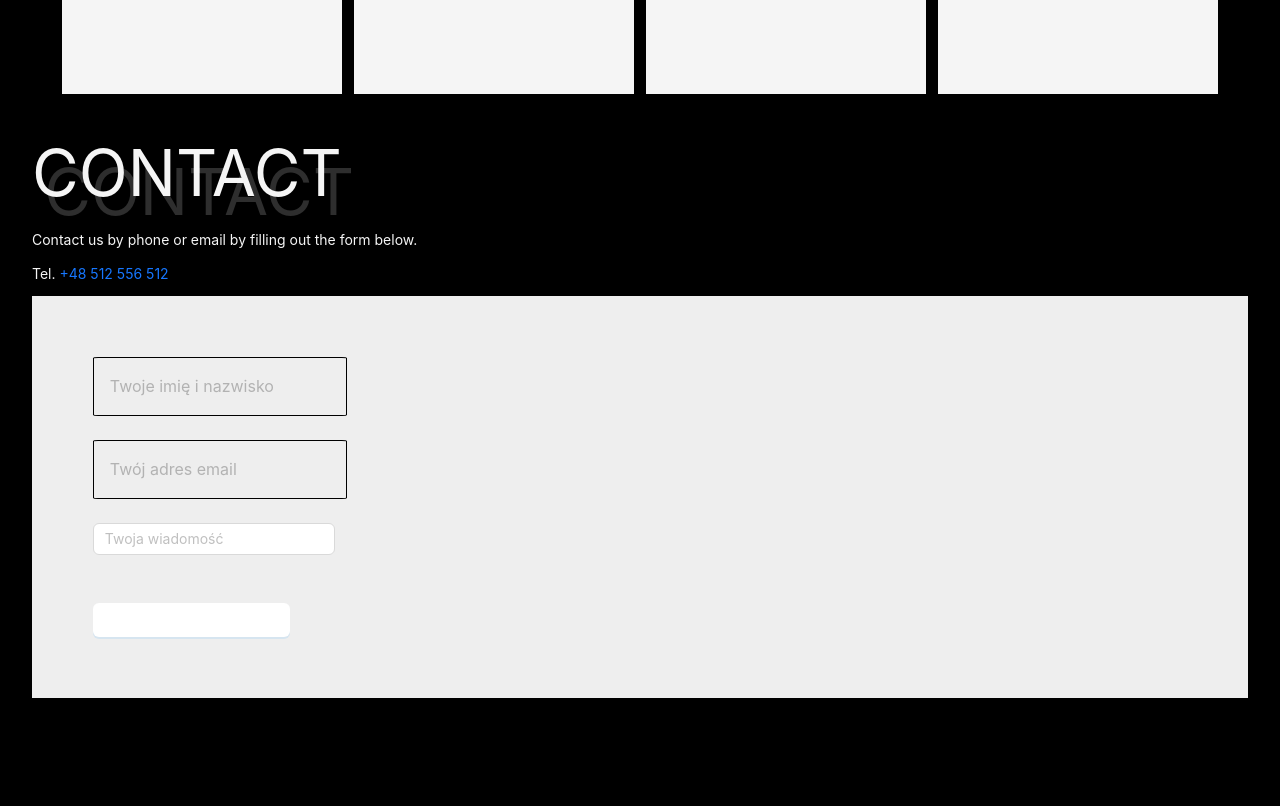
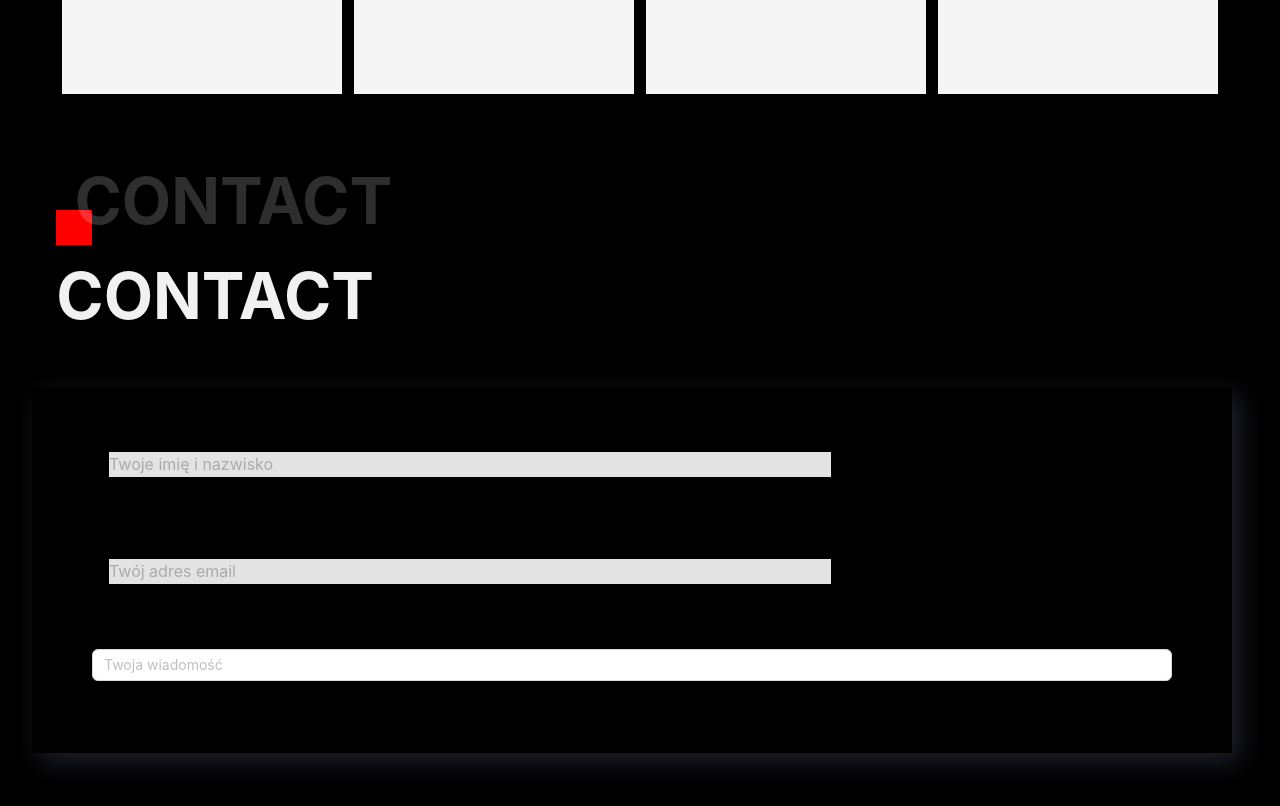
Before and after one commit to mateusz-stelmasiak/Website-Game-FakeAdvertisment, a React (Create React App) app in the folder emakreting-bullel/: page / in a window 1280 px wide. Shown: the part 1960-2766 px from the top of the page. Before the commit the page ends 2738 px from the top, so only its background shows below. Built offline with nearby package versions, Linux system fonts and the light colour scheme; the HTML template or start-up script is replaced by a standard one.

Commit message:
Contact init

```diff
--- a/emakreting-bullel/package.json
+++ b/emakreting-bullel/package.json
@@ -15,6 +15,8 @@
     "react-dom": "^18.2.0",
     "react-player": "^2.12.0",
     "react-scripts": "5.0.1",
+    "react-slick": "^0.29.0",
+    "slick-carousel": "^1.8.1",
     "typescript": "^4.4.2",
     "web-vitals": "^2.1.0"
   },
--- a/emakreting-bullel/src/components/contactForm/Contact.css
+++ b/emakreting-bullel/src/components/contactForm/Contact.css
@@ -1,5 +1,17 @@
+:root{
+    --text-color: #e3e3e3;
+    --primary-color:#f1f1f1;
+    --secondary-color:red;
+    --bg-color:black;
+}
+
+.Contact{
+    display: flex;
+    justify-content: space-around;
+}
+
 .Contact button{
-    background-color: white;
+    background-color: var(--text-color);
     padding: 1rem 4rem;
     font-size: 1.5rem;
     margin-top: 1.5rem;
@@ -10,7 +22,7 @@
     flex-wrap: wrap;
     flex-direction: column;
     align-items: flex-start;
-    background-color: #eeeeee;
+    background-color: var(--bg-color);
     padding: 5% 5%;
     margin-bottom: 5rem;
 }
@@ -18,9 +30,10 @@
 .Contact .form-group{
     width: 100%;
     margin-bottom: 1.5rem;
+    background-color: var(--text-color);
 }
 
-.Contact .form-label{
+.Contact .f{
     display: block;
     margin-bottom: 0.5rem;
     color: whitesmoke;
@@ -38,7 +51,7 @@
     background-clip: content-box;
     border: 1.5px black solid;
     border-radius: 2%;
-    background-color: transparent;
+    background-color: var(--text-color);
     text-align: left;
     padding: 1rem 1rem;
     -webkit-transition: all 0.30s ease-in-out;
@@ -53,3 +66,176 @@
     font-family: Arial, sans-serif;
     resize: vertical;
 }
+
+.contactSectionContainer {
+    display: flex;
+    flex-wrap: wrap;
+    flex-direction: row;
+    column-gap: 5rem;
+    align-items: center;
+    justify-content: flex-start;
+    padding: 2rem 0 7rem;
+}
+
+.contactContainer {
+    width: min(100%, 75rem);
+    background-color: var(--bg-color);
+    box-shadow: 8px 8px 24px 0px rgba(66, 68, 90, 0.50);
+    position: relative;
+    z-index: 2;
+}
+
+.contactContainer button {
+    border:none;
+    background-color: var(--text-color) !important;
+    color: black;
+    cursor: pointer;
+    padding: 0.7rem 5rem;
+    font-size: 1.5rem;
+    border-radius: 2rem;
+}
+.textContainer svg path{
+    fill:var(--primary-color);
+    transform: scale(2);
+}
+.textContainer svg{
+    opacity: 0.4;
+    margin-top: -25%
+}
+
+.contactContainer form {
+    display: flex;
+    flex-wrap: wrap;
+    row-gap: 1.5rem;
+    flex-direction: column;
+    align-items: flex-start;
+    padding: 3rem 5%;
+}
+
+.contactContainer form div {
+    width: 100%;
+}
+
+
+
+.contactContainer input[type=text], .contactContainer input[type=email], .contactContainer textarea {
+    width: 70%;
+    font-size: 1rem;
+    outline: none;
+    -webkit-appearance: none;
+    appearance: none;
+
+    background-clip: content-box;
+    border: 1px black solid;
+    border-radius: 2%;
+    background-color: var(--text-color);
+    text-align: left;
+    padding: 1rem 1rem;
+    -webkit-transition: all 0.30s ease-in-out;
+    -moz-transition: all 0.30s ease-in-out;
+    -ms-transition: all 0.30s ease-in-out;
+    -o-transition: all 0.30s ease-in-out;
+    color: black;
+}
+
+.contactContainer textarea {
+    width: 90%;
+    font-family: Arial, sans-serif;
+    resize: vertical;
+}
+
+.textContainer {
+    display: flex;
+    align-items: flex-start;
+    position: relative;
+
+}
+
+
+.titleText {
+    padding: 0.5rem 0;
+    z-index: 2;
+    position: relative;
+    writing-mode: vertical-rl;
+    text-orientation: upright;
+    font-size: 3rem;
+    font-weight: 715;
+    color: var(--primary-color);
+    margin: unset;
+}
+
+
+.titleText:after {
+    content: "";
+    display: inline-block;
+    background-color: var(--secondary-color);
+    width: 9px;
+    height: 100%;
+    margin-right: -1rem;
+}
+.icon{
+    position: relative;
+    z-index: 2;
+}
+
+@media only screen and (max-width: 400px) {
+    .titleText:before {
+        width: 0.8rem;
+        margin-right: 0.25rem;
+    }
+}
+
+.titleBackgroundBlur{
+    display:none;
+}
+
+@media only screen and (max-width: 1400px) {
+    .titleText {
+        writing-mode: unset;
+        text-orientation: unset;
+    }
+
+    .titleText:after {
+        all: unset;
+    }
+
+    .titleText:before {
+        content: "";
+        display: inline-block;
+        background-color: var(--secondary-color);
+        width: 2.2rem;
+        height: 2.2rem;
+        margin-right: 1rem;
+    }
+
+    .textContainer {
+        order: -1;
+        padding: 2% 2%;
+    }
+
+
+    .textContainer svg {
+        margin-top: -5%;
+    }
+    .titleBackgroundBlur{
+        display:block;
+        position: absolute;
+        top: -1rem;
+        left: 0;
+        z-index: 1;
+        background-color: var(--section-color);
+        filter: blur(3rem);
+        opacity: .95;
+        right: 0;
+        bottom: -1rem;
+    }
+}
+
+.contactSectionContainer .aboutHeaderDecoration{
+    transform: translateX(15px) translateY(-115px);
+}
+@media only screen and (max-width: 800px) {
+    .contactContainer input[type=text], .contactContainer input[type=email], .contactContainer textarea {
+        width: 100%;
+    }
+}
--- a/emakreting-bullel/src/components/contactForm/Contact.tsx
+++ b/emakreting-bullel/src/components/contactForm/Contact.tsx
@@ -6,24 +6,25 @@ const emailRegex = /[a-z0-9!#$%&'*+/=?^_`{|}~-]+(?:\.[a-z0-9!#$%&'*+/=?^_`{|}~-]
 const sendContactMsgPath = "/PhpScripts/sendContactMsg.php"
 
 function Contact({}) {
+
     const [feedback, setFeedback] = useState<any>("");
     const [name, setName] = useState("");
     const [email, setEmail] = useState("");
     const [msg, setMsg] = useState("");
 
-    function inputEmail(mail:string) {
+    function inputEmail(mail: string) {
         if (mail.length > 256) return;
         setFeedback("");
         setEmail(mail);
     }
 
-    function inputName(name:string) {
+    function inputName(name: string) {
         if (name.length > 50) return;
         setFeedback("");
         setName(name);
     }
 
-    function inputMsg(msg:string) {
+    function inputMsg(msg: string) {
         if (msg.length > 500) {
             setFeedback("Wiadomość zbyt długa!");
             return;
@@ -38,7 +39,7 @@ function Contact({}) {
         setEmail("");
     }
 
-    async function sendMsg(event:any) {
+    async function sendMsg(event: any) {
         event.preventDefault();
 
         //validate email
@@ -78,19 +79,9 @@ function Contact({}) {
 
 
     return (
-        <div className="InfoPage Contact">
-            <div className={"aboutHeader"}>
-                CONTACT
-                <div className={"aboutHeaderDecoration"}>
-                    CONTACT
-                </div>
-            </div>
-            <p>
-                Contact us by phone or email by filling out the form below.
-                <br/><br/>Tel. <a href="tel:+48888888888">+48 512 556 512</a>
-            </p>
+        <section className={"contactSectionContainer"} id="contact">
 
-
+            <div className={"contactContainer"}>
                 <Form>
                     <Form.Item>
                         <Input
@@ -98,7 +89,9 @@ function Contact({}) {
                             value={name}
                             onChange={(e) => inputName(e.target.value)}
                             placeholder="Twoje imię i nazwisko"
-                        required>
+                            required
+                        className={"form-group"}
+                        >
                         </Input>
                     </Form.Item>
                     <Form.Item>
@@ -123,20 +116,33 @@ function Contact({}) {
                     </Form.Item>
 
 
-
                     {feedback !== "" &&
                     <div className="feedback">
                         {feedback}
                     </div>}
 
-                <Button type='primary' onSubmit={sendMsg}>
-                    Wyślij
-                </Button>
+                    {/*<Button type='primary' onSubmit={sendMsg}>*/}
+                    {/*    Wyślij*/}
+                    {/*</Button>*/}
 
                 </Form>
+            </div>
+            <div className={"textContainer"}>
 
-
+                <h2 className={"titleText"}>
+                    <div>
+                        <div className={"aboutHeader"}>
+                            CONTACT
+                            <div className={"aboutHeaderDecoration"}>
+                                CONTACT
                             </div>
+                        </div>
+                    </div>
+                </h2>
+                {/*<FontAwesomeIcon icon={faMessage} size="lg" className={styles.icon}/>*/}
+                <div className={"titleBackgroundBlur"}/>
+            </div>
+        </section>
     );
 }
 
```
Also changed, not shown: 1 other file (tests, documents, lock files or other folders). Lines whose indentation alone changed are shown as unchanged.
